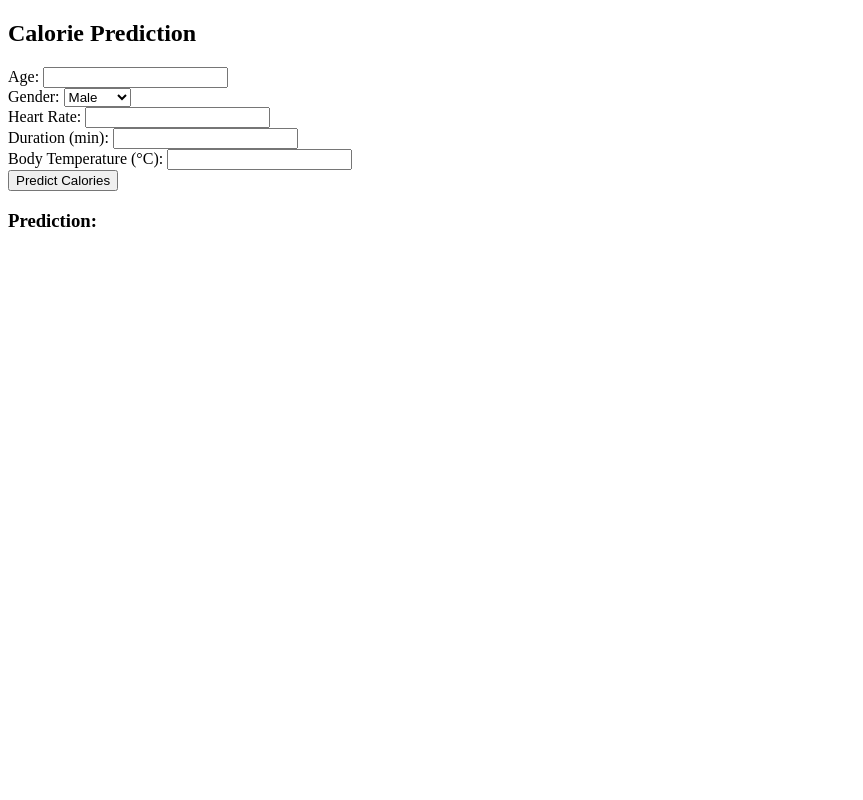
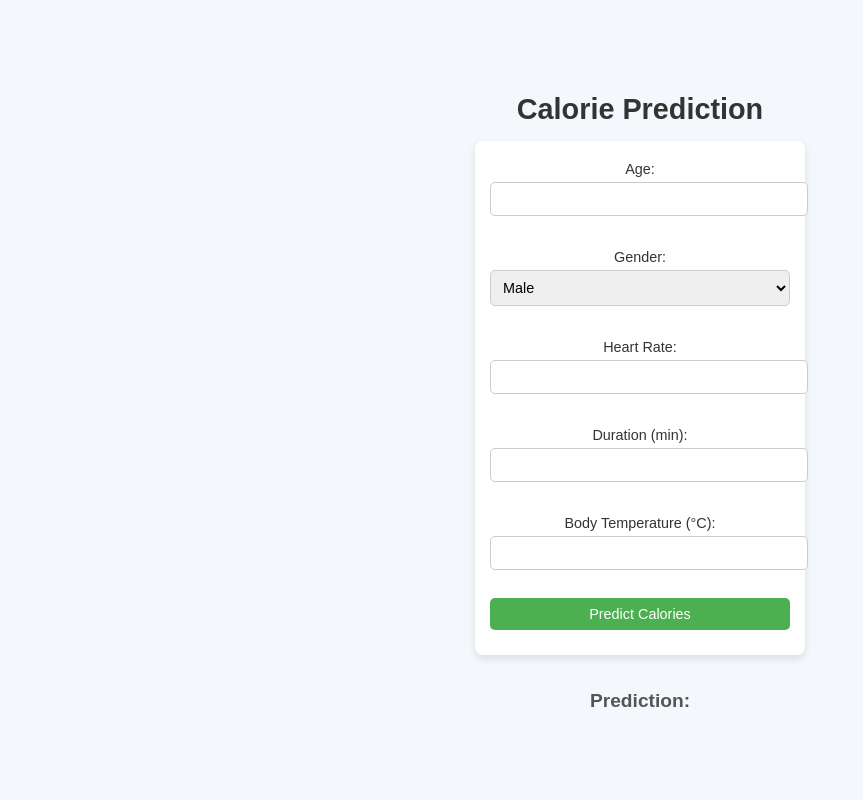
Before and after one commit to BranDon-Es/Quantum-Deep-Q-learning-For-Predicting-Calorie-Expenditure, a Flask app: page / in a window 1280 px wide. Shown: the whole page, without its empty margins (0-863 px from the left). Run offline with Flask 3, Linux system fonts and the light colour scheme; parts of the project's set-up code (start-up, migrations or seed data) failed here and were passed over.

Commit message:
added styling to the GUI

```diff
--- a/templates/index.html
+++ b/templates/index.html
@@ -4,6 +4,82 @@
     <meta charset="UTF-8">
     <meta name="viewport" content="width=device-width, initial-scale=1.0">
     <title>Calorie Prediction</title>
+    <style>
+        /* General styles */
+        body {
+            font-family: 'Arial', sans-serif;
+            background-color: #f4f7fc;
+            margin: 0;
+            padding: 0;
+            display: flex;
+            justify-content: center;
+            align-items: center;
+            height: 100vh;
+            flex-direction: column;
+            text-align: center;
+        }
+
+        h2 {
+            color: #333;
+            font-size: 1.8em;  /* Smaller font size */
+            margin-bottom: 15px; /* Decreased margin */
+        }
+
+        h3 {
+            color: #555;
+            font-size: 1.2em;  /* Smaller font size */
+            margin-top: 15px;
+        }
+
+        #predictionForm {
+            background-color: #fff;
+            padding: 15px;  /* Reduced padding */
+            border-radius: 8px;
+            box-shadow: 0 4px 8px rgba(0, 0, 0, 0.1);
+            width: 300px;  /* Reduced width */
+            display: flex;
+            flex-direction: column;
+            margin-bottom: 20px; /* Reduced margin */
+        }
+
+        label {
+            margin: 5px 0;
+            font-size: 0.9em;  /* Smaller font size */
+            color: #333;
+        }
+
+        input, select, button {
+            padding: 8px;  /* Reduced padding */
+            font-size: 0.9em;  /* Smaller font size */
+            margin-bottom: 10px; /* Reduced margin for better spacing */
+            border-radius: 5px;
+            border: 1px solid #ccc;
+        }
+
+        input[type="number"], select {
+            width: 100%;
+        }
+
+        button {
+            background-color: #4CAF50;
+            color: white;
+            cursor: pointer;
+            border: none;
+            transition: background-color 0.3s ease;
+        }
+
+        button:hover {
+            background-color: #45a049;
+        }
+
+        .error {
+            color: #e74c3c;
+        }
+
+        .success {
+            color: #2ecc71;
+        }
+    </style>
 </head>
 <body>
     <h2>Calorie Prediction</h2>
@@ -35,7 +111,6 @@
     document.getElementById("predictionForm").addEventListener("submit", async function(event) {
         event.preventDefault();
 
-        // Get values from input fields
         const data = {
             features: [
                 parseFloat(document.getElementById("age").value),
@@ -47,7 +122,7 @@
             base_model_predictions: [150, 160, 155, 162, 158, 159]  // Add 6 dummy values
         };
 
-        console.log("Sending data:", data);  // Debugging: Log data before sending
+        console.log("Sending data:", data);
 
         try {
             let response = await fetch("/predict", {
@@ -60,15 +135,20 @@
 
             if (response.ok) {
                 document.getElementById("result").innerText = `Calories Burned: ${result.calories_burned}`;
+                document.getElementById("result").classList.add('success');
+                document.getElementById("result").classList.remove('error');
             } else {
                 document.getElementById("result").innerText = `Error: ${result.error || "Something went wrong"}`;
+                document.getElementById("result").classList.add('error');
+                document.getElementById("result").classList.remove('success');
             }
 
         } catch (error) {
             document.getElementById("result").innerText = "Server Error: Failed to fetch response";
+            document.getElementById("result").classList.add('error');
+            document.getElementById("result").classList.remove('success');
         }
     });
-</script>
-
+    </script>
 </body>
 </html>
```
